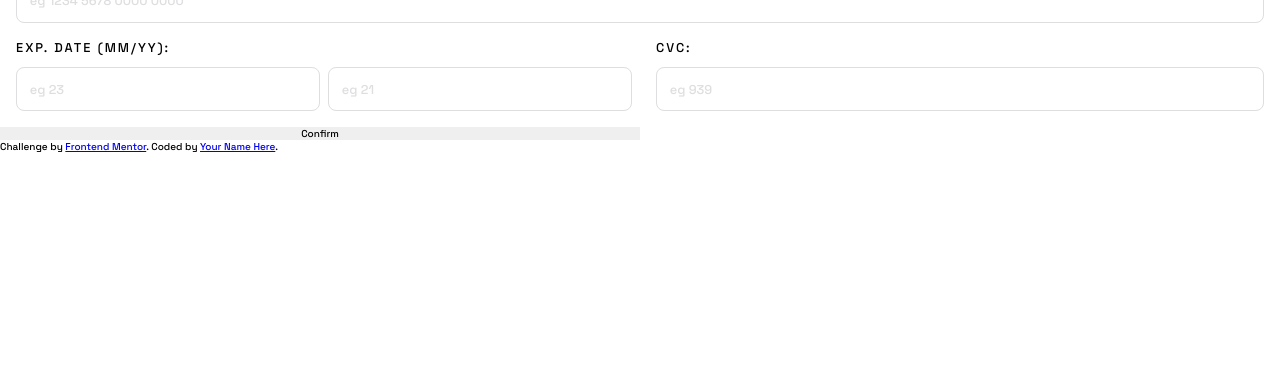
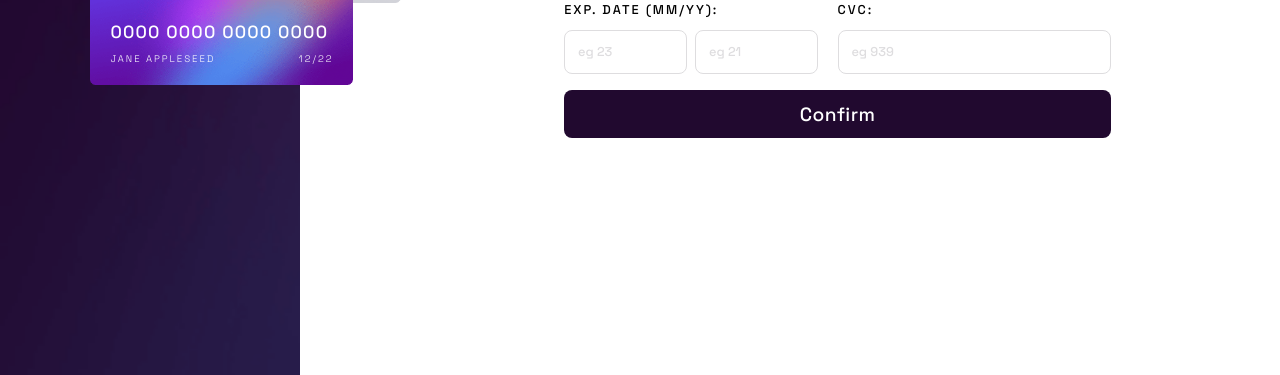
Before and after one commit to MariuszKra85/interactive-card-details-form-main, a plain HTML site: page index.html in a window 1280 px wide. Shown: the part 419-794 px from the top of the page. Drawn offline with Linux system fonts and the light colour scheme.

Commit message:
decktop view done, create grid to sorted problew with place of card in body

```diff
--- a/index.html
+++ b/index.html
@@ -24,6 +24,8 @@
 
   </header>
   <main class="main">
+    <form action="submit">
+
       <label for="name" class="input-label">
         Cardholder Name:
         <input type="text" class="input" id="name" name="name" placeholder="eg. Jane Appleseed">
@@ -34,7 +36,7 @@
         <input type="number" class="input" id="number" name="number" placeholder="eg 1234 5678 0000 0000">
       </label>
 
-    <form class="wrapper">
+      <div class="wrapper">
 
         <label for="exp-data" class="input-label">
           Exp. Date (MM/YY):
@@ -48,6 +50,7 @@
           CVC:
           <input type="number" class="input" id="cvc" name="cvc" placeholder="eg 939">
         </label>
+      </div>
       <button class="btn" type="submit"> Confirm</button>
     </form>
 
--- a/styles/abstracts/_breakpoints.scss
+++ b/styles/abstracts/_breakpoints.scss
@@ -1,11 +1,11 @@
 $breakpoints: (
-  'small': 23.4375rem,
+  'small': 375px,
   // 375px
-  'medium': 36rem,
+  'medium': 576px,
   // 576px
-  'large': 62rem,
+  'large': 1000px,
   // 992px
-  'xlarge': 160rem,
+  'xlarge': 1440px,
   // 2560px
 ) !default;
 
--- a/styles/base/_base.scss
+++ b/styles/base/_base.scss
@@ -1,6 +1,27 @@
 @use '../base/variables';
+@use '../abstracts/breakpoints';
+
+
 body{
-    font-size: 10px;
+    width: 100%;
+    overflow-x: hidden;
     font-family: variables.$font-space-grotesk;
     min-height: 100vh;
+
+    @include breakpoints.media('>=large'){
+            font-size: 20px;
+    }
 }
+form{
+    margin: 0 1.5rem;
+    height: 100%;
+    display: flex;
+    flex-direction: column;
+
+    @include breakpoints.media('>=large'){
+        justify-content: center;
+        align-items: center;
+        margin-left: calc(5rem + 4%);
+        max-width: 40rem;
+    }
+}
--- a/styles/base/_fonts.scss
+++ b/styles/base/_fonts.scss
@@ -1 +1 @@
-@import url('https://fonts.googleapis.com/css2?family=Space+Grotesk:wght@500&display=swap');
+@import url('https://fonts.googleapis.com/css2?family=Space+Grotesk:wght@300;500&display=swap');
--- /dev/null
+++ b/styles/componets/_button.scss
@@ -0,0 +1,12 @@
+@use '../base/variables';
+
+.btn{
+
+    background-color: variables.$color-Very-dark-violet;
+ width: 100%;
+ height: 3rem;
+ color: variables.$color-White;
+ letter-spacing: 0.5px;
+ font-size: 1.2rem;
+ border-radius: 0.5rem;
+}
--- a/styles/componets/_card.scss
+++ b/styles/componets/_card.scss
@@ -1,12 +1,17 @@
 @use '../base/variables';
+@use '../abstracts/breakpoints';
 .card{
     width: 14rem;
     height: 9rem;
     position: relative;
     color: variables.$color-White;
-    font-size: 1rem;
+    font-size: 1em;
     min-width: 300px;
 
+    @include breakpoints.media('>=xlarge'){
+        width: 25rem;
+        height: 19rem;
+        }
 
 
     &-back{
@@ -17,6 +22,13 @@
         z-index: 1;
         background: url('../../images/bg-card-back.png') no-repeat;
         background-size: contain;
+
+
+        @include breakpoints.media('>=large'){
+        top: 45%;
+        margin-top: -5.1rem;
+        }
+
     }
     &-front{
         background: url('../../images/bg-card-front.png') no-repeat;
@@ -25,6 +37,9 @@
         position: absolute;
         left: 7%;
         top: 8.2rem;
+        @include breakpoints.media('>=large'){
+        top: 45%;
+        }
     }
 
     &-logo{
@@ -45,7 +60,7 @@
         font-size: 0.6rem;
         top: 7rem;
         left: 1.3rem;
-
+        font-weight: 300;
         text-transform: uppercase;
         letter-spacing: 2px;
 
@@ -54,19 +69,60 @@
         position: absolute;
         top: 7rem;
         right: 3.5rem;
+        font-weight: 300;
         font-size: 0.6rem;
         letter-spacing: 1px;
         letter-spacing: 2px;
     }
 
     &-cvc{
+        font-size: 0.8rem;
         position: absolute;
-        top: 1.5rem;
-        left: 80%;
+        top: 3.8rem;
+        left: 12rem;
         text-shadow: 2px 3px 3px variables.$color-Very-dark-violet;
         letter-spacing: 2px;
 
 
 
     }
+
+    @include breakpoints.media('>=xlarge'){
+        width: 25rem;
+        height: 19rem;
+
+        &-back{
+            left: 13rem;
+            margin-top: -7.7rem;
+        }
+        &-front{
+            left: 10rem;
+        }
+        &-logo{
+            top: 1.5rem;
+            left: 2rem;
+            width: 5rem;
+        }
+        &-number{
+            font-size: 1.7rem;
+            letter-spacing: 2px;
+            top: 6.5rem;
+            left: 2rem;
+
+        }
+        &-name{
+            font-size: 1rem;
+            top: 10rem;
+            left: 2rem;
+
+        }
+
+        &-date{
+            font-size: 1rem;
+            top: 10rem;
+            left: 19rem;
+
+        }
+
+        }
 }
--- a/styles/componets/_input.scss
+++ b/styles/componets/_input.scss
@@ -1,16 +1,8 @@
 @use '../base/variables';
+@use '../abstracts/breakpoints';
 
 .input{
-    &-label{
-        padding-bottom: 1rem;
-        margin: 0 1rem;
-        display: flex;
-        flex-direction: column;
-        font-size: 0.8rem;
-        letter-spacing: 2px;
-        text-transform: uppercase;
 
-    }
     margin-top: 0.7rem;
     padding: 0.8rem;
     border: 1px solid variables.$color-Light-grayish-violet;
@@ -19,10 +11,23 @@
         color: variables.$color-Light-grayish-violet;
     }
 
+
+    &-label{
+        width: 100%;
+        padding-bottom: 1rem;
+        display: flex;
+        flex-direction: column;
+        font-size: 0.8rem;
+        letter-spacing: 2px;
+        text-transform: uppercase;
+
+    }
+
+
 }
 .data{
     width: 100%;
     display: grid;
-    grid-template-columns: 50% 50%;
+    grid-template-columns: 45% 45%;
     gap: 8px;
 }
--- a/styles/layout/_header.scss
+++ b/styles/layout/_header.scss
@@ -1,6 +1,17 @@
+@use '../abstracts/breakpoints';
 .header{
     background: url('../../images/bg-main-mobile.png') no-repeat;
     background-size: cover;
     height: 25vh;
     margin-bottom: 5rem;
+
+    @include breakpoints.media('>=large'){
+        background: url(../../images/bg-main-desktop.png) cover no-repeat;
+        margin-bottom: 0;
+        height: 100vh;
+
+
+    }
+
+
 }
--- a/styles/layout/_main.scss
+++ b/styles/layout/_main.scss
@@ -1,6 +1,22 @@
+@use '../abstracts/breakpoints';
+body{
+    @include breakpoints.media('>=large'){
+        display: grid;
+        grid-template-columns: 300px 1fr;
+        overflow: hidden;
+    }
+    @include breakpoints.media('>=xlarge'){
+        display: grid;
+        grid-template-columns: 500px 1fr;
+        overflow: hidden;
+    }
+
+}
+
 .main{
     display: flex;
     flex-direction: column;
+    align-items: center;
 
 }
 .wrapper{
--- a/styles/main.scss
+++ b/styles/main.scss
@@ -9,3 +9,4 @@
 @use './layout/main';
 @use './componets/card';
 @use './componets/input';
+@use './componets/button';
```
Also changed, not shown: styles/main.css, 1 other file. Lines whose indentation alone changed are shown as unchanged.
